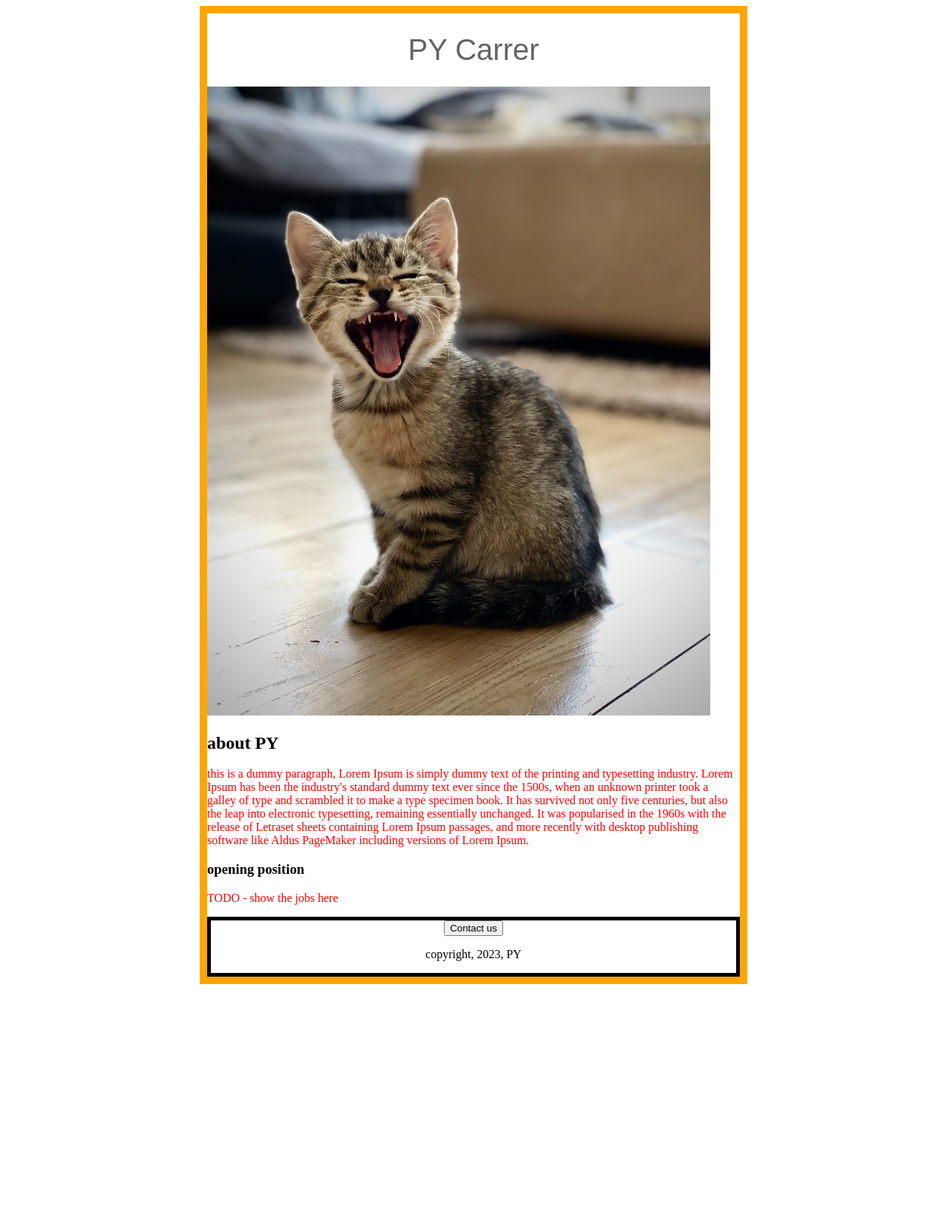
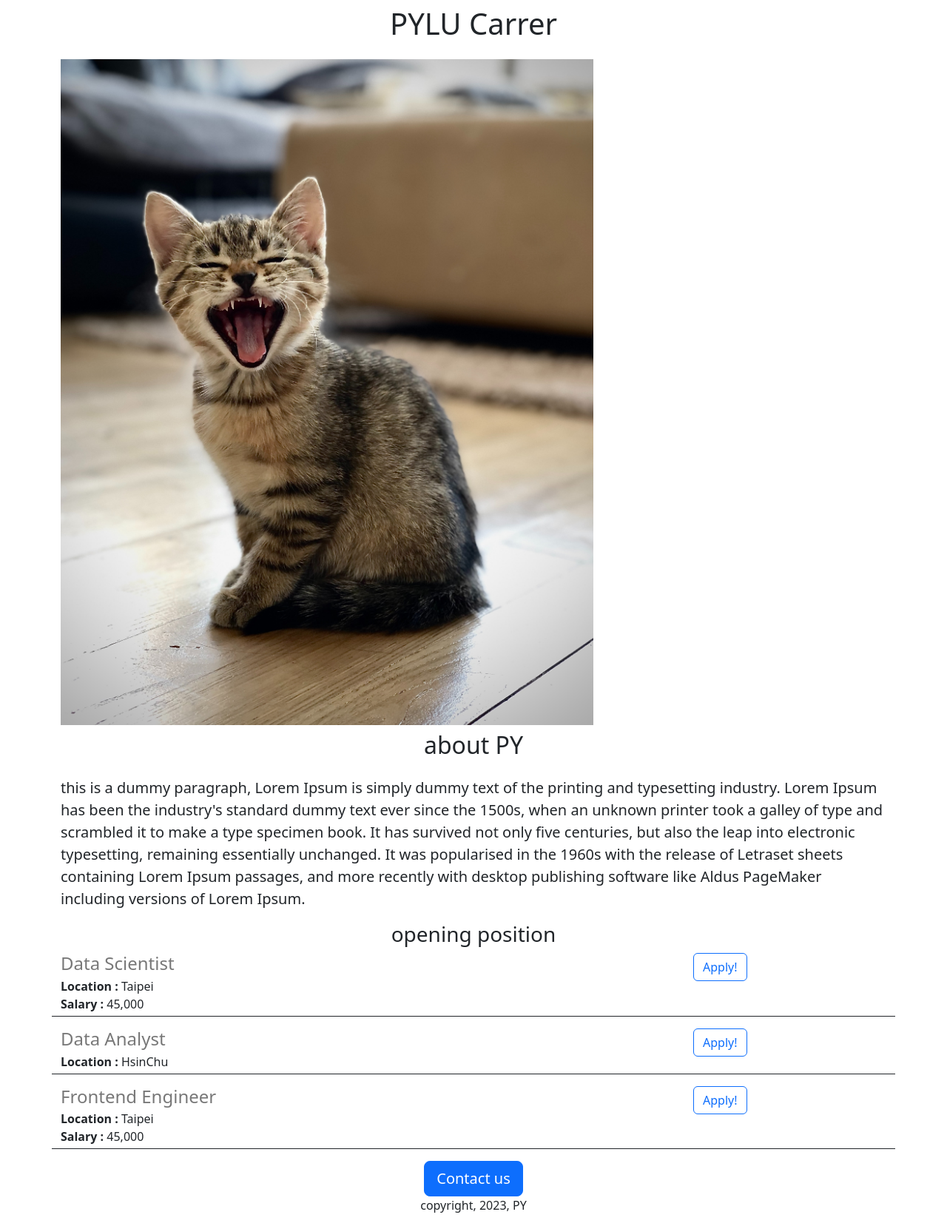
Before and after one commit to pylu0923/flask__test_project_v2, a Flask app: page / in a window 1280 px wide. Shown: the whole page at 74% size. Before the commit the page ends 1330 px from the top, so only its background shows below. Run offline with Flask 2, Linux system fonts and the light colour scheme.

Commit message:
added dynamic data and api route

```diff
--- a/app.py
+++ b/app.py
@@ -1,10 +1,36 @@
-from flask import Flask, render_template
+from flask import Flask, render_template, jsonify
 
 app = Flask(__name__)
 
+JOBS = [
+  {
+    'id' : 1,
+    'title' : 'Data Scientist',
+    'location' : "Taipei",
+    'salary' : '45,000'
+  },
+  {
+    'id' : 2,
+    'title' : 'Data Analyst',
+    'location' : "HsinChu",
+  },
+  {
+    'id' : 3,
+    'title' : 'Frontend Engineer',
+    'location' : "Taipei",
+    'salary' : '45,000'
+  }
+]
+
 @app.route("/")
 def hello_world():
-  return render_template('home.html')
+  return render_template('home.html', jobs=JOBS, company_name = "PYLU")
+
+@app.route("/api/jobs")
+def list_jobs():
+  return jsonify(JOBS)
+
+
 
 if __name__ == "__main__":
   app.run(host = '0.0.0.0' ,debug = True)
--- a/templates/home.html
+++ b/templates/home.html
@@ -2,50 +2,40 @@
 <html>
 <head>
     <title>My Title</title>
-    <style>
-      h1 {
-        font-size: 40px;
-        font-family: Noto Sans TC, sans-serif;
-        font-weight: normal;
-        color: rgb(100,100,100);
-        text-align: center;
-      }
-/*      用#id 只選擇這格id做style
-      把所有內容都置中的方法要用div把內容把起來, div有box屬性
-      border如橘線所示, 外是margin, 內是content,
-      margin設置上下左右設成0 auto 0 auto可以讓內容置中 */
-      #container {
-        max-width:720px;
-        margin: 0 auto 0 auto;
-        border:10px solid orange
-      }
-/*       用.class 選擇這個class做style */
-      .bodytext {
-        color: rgb(255,0,0);
-      }
-      #banner {
-        width: 680px;
-        height: 100%;
-        object-fit: cover;
+<!--     google字體import -->
+    <link href="https://fonts.googleapis.com/css?family=Noto+Sans+TC&display=swap" rel="stylesheet">
+<!--          參考網址 https://getbootstrap.com/docs/5.2/components/accordion/ -->
+<!--    要用bootstrap template 加兩個meta tag and link from bootstrap website -->
+    <meta charset="utf-8">
+    <meta name="viewport" content="width=device-width, initial-scale=1">
+    <link href="https://cdn.jsdelivr.net/npm/bootstrap@5.2.3/dist/css/bootstrap.min.css" rel="stylesheet" integrity="sha384-rbsA2VBKQhggwzxH7pPCaAqO46MgnOM80zW1RWuH61DGLwZJEdK2Kadq2F9CUG65" crossorigin="anonymous">
 
-      }
-    </style>
 </head>
 <body>
-    <div id="container">
-      <h1>PY Carrer</h1>
+<!--     套入bootstrap CSS後 div tag class 設成container就會自動置中 -->
+    <div id="container" class="container">
+<!--       mt-2 mb-4 表示margintop, margin bottom 2,4表示margin多寡 -->
+      <h1 class="text-center mt-2 mb-4">{{company_name}} Carrer</h1>
   <!--flask可以把local的資料夾內的圖檔以URL方式呈現, 放在static資料夾, url = flask domain/static/filename, 圖檔可以參考unsplash website -->
       <img id = "banner" src = "https://flasktestproject.py0608.repl.co/static/cat.jpg" width = "720">
-      <h2>about PY</h2>
+<!--       class = text center 也是bootstrap class -->
+      <h2 class="text-center mt-2 mb-4">about PY</h2>
   <!--p tag is paragraph -->
-      <p class="bodytext">
+      <p class="lead">
         this is a dummy paragraph, Lorem Ipsum is simply dummy text of the printing and typesetting industry. Lorem Ipsum has been the industry's standard dummy text ever since the 1500s, when an unknown printer took a galley of type and scrambled it to make a type specimen book. It has survived not only five centuries, but also the leap into electronic typesetting, remaining essentially unchanged. It was popularised in the 1960s with the release of Letraset sheets containing Lorem Ipsum passages, and more recently with desktop publishing software like Aldus PageMaker including versions of Lorem Ipsum.
       </p>
-      <h3>opening position</h3>
-      <p class="bodytext">TODO - show the jobs here</p>
+      <h3 class="text-center">opening position</h3>
+<!--       用jinjia2 template將render_template arguments傳到html -->
+      <div>
+        {% for job in jobs %}
+<!--         把要loop的內容移到其他html, 之後再include 每次for 就執行那個html -->
+          {% include 'jobitem.html' %}
+        {% endfor %}
+
+      </div>
 <!--       button置中也用div包起來, 再把text-align:center button就會置中。 -->
-      <div style="text-align:center; border:5px solid black">
-        <button>Contact us</button>
+      <div class="text-center">
+        <button class="btn btn-primary btn-lg text">Contact us</button>
         <p>copyright, 2023, PY</p>
       </div>
     </div>
--- /dev/null
+++ b/templates/jobitem.html
@@ -0,0 +1,27 @@
+<!--         用div包起來換行 class border-bottom 畫底線
+             要調整border外的空白用margin, border內的用padding
+             margin是格子跟格子間的間距, padding是格子內的空白-->
+
+<!--             要把button做在跟內容同一行, 用column, column要包在row裡面
+            col的大小看文件, 不同的col要用div包起來 -->
+<div style="margin-bottom:16px; padding-bottom:4px" class="border-bottom border-dark row" >
+  <div class="col-9">
+    <h4 style="color:rgb(120,120,120); margin-bottom:4px;">
+      {{job['title']}}
+    </h4>
+    <div>
+      <b>Location :</b> {{job['location']}}
+    </div>
+  <!--           處理如果沒有salary key , 那就不顯示 -->
+    {% if 'salary' in job %}
+    <div>
+      <b>Salary :</b> {{job['salary']}}
+    </div>
+    {% endif %}
+  </div>
+  <div class="col-2">
+    <button type="button" class="btn btn-outline-primary">
+        Apply!
+    </button>
+  </div>
+</div>
```
Also changed, not shown: templates/home (copy).html (added, +53 -0 lines).
